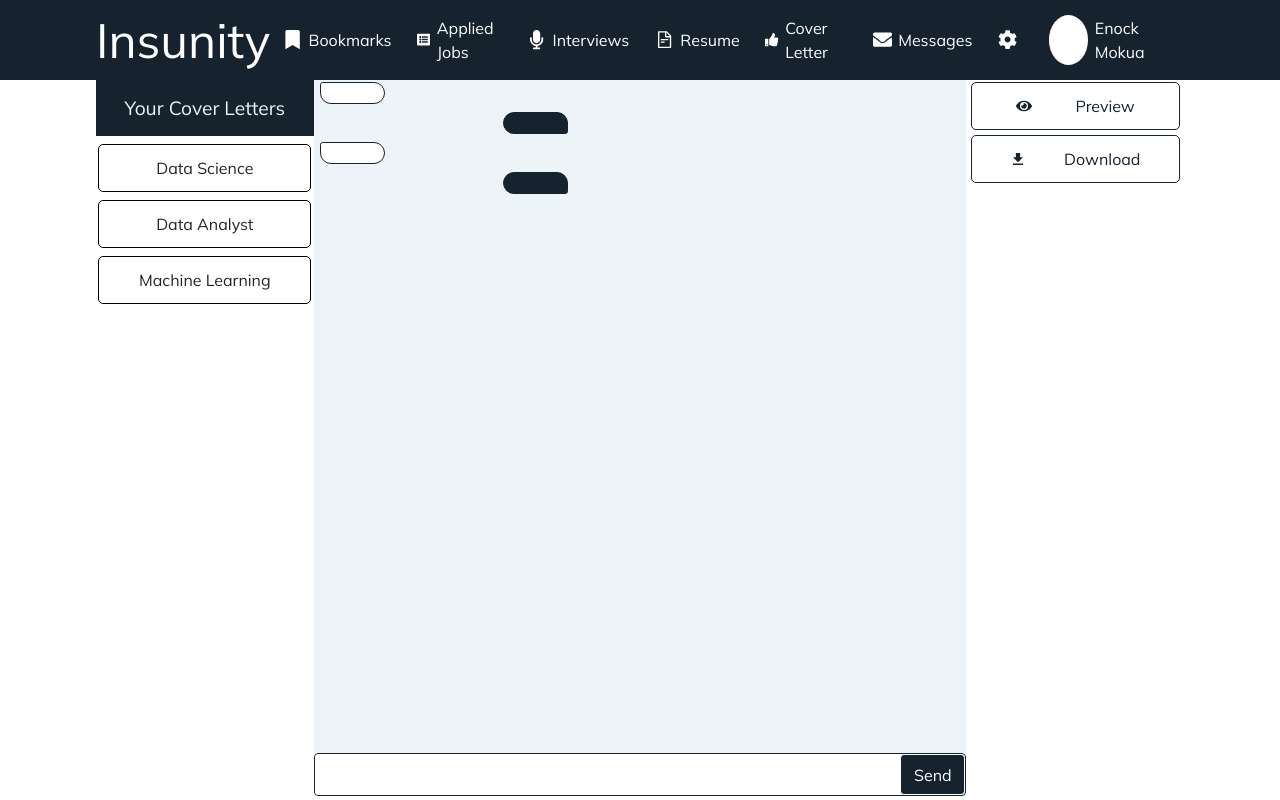
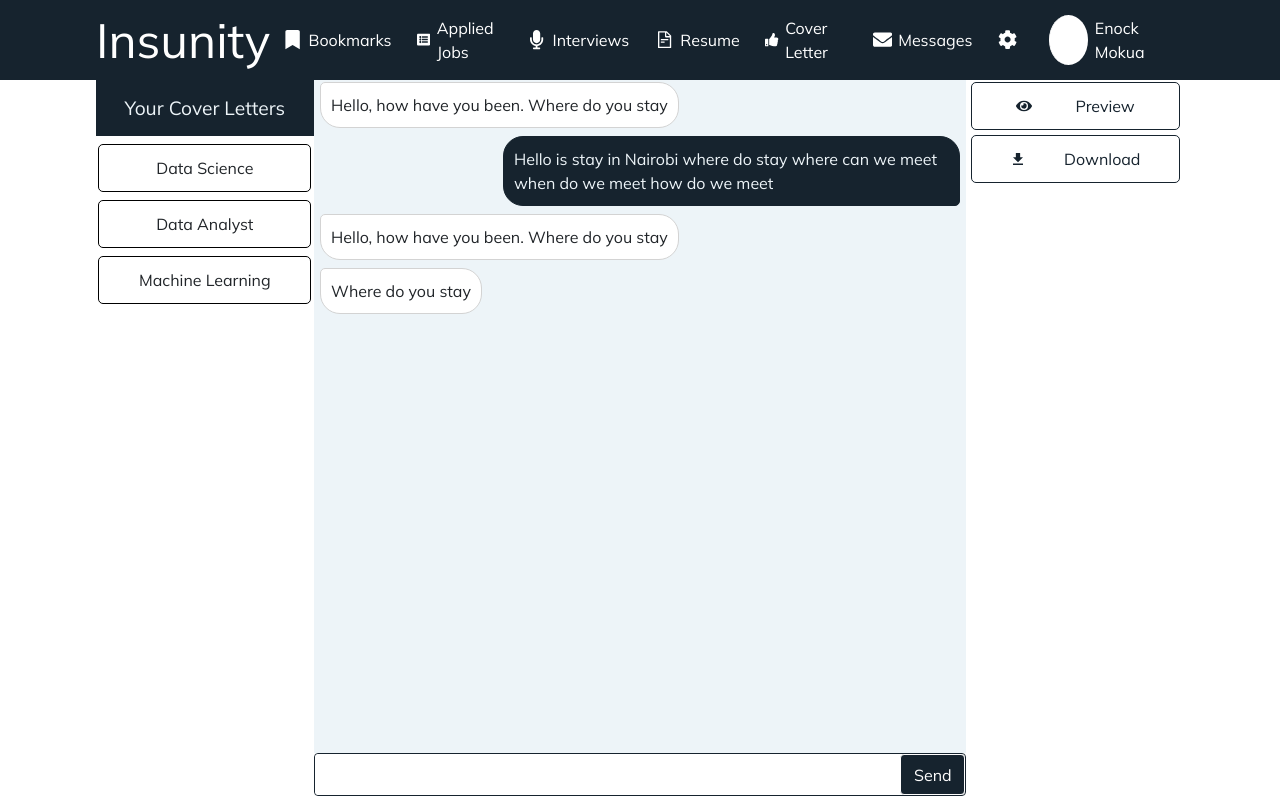
Before and after one commit to MokuaEnock/mboka, a React (Vite) app: page /seeker/cover in a window 1280 px wide. Built offline with nearby package versions, Linux system fonts and the light colour scheme; a small style sheet from the web is missing.

Commit message:
adjust teh covesrtion content of cover leeters

```diff
--- a/src/Pages/seeker/cover/cover.jsx
+++ b/src/Pages/seeker/cover/cover.jsx
@@ -18,10 +18,21 @@ export default function SeekerCover() {
 
           <div id="seeker-cover-2">
             <div id="seeker-c2-cont">
-              <p className="ai-chat"></p>
-              <p className="human-chat"></p>
-              <p className="ai-chat"></p>
-              <p className="human-chat"></p>
+              <div className="sender-chat">
+                <p>Hello, how have you been. Where do you stay</p>
+              </div>
+              <div className="receiver-chat">
+                <p>
+                  Hello is stay in Nairobi where do stay where can we meet when
+                  do we meet how do we meet
+                </p>
+              </div>
+              <div className="sender-chat">
+                <p>Hello, how have you been. Where do you stay</p>
+              </div>
+              <div className="sender-chat">
+                <p>Where do you stay</p>
+              </div>
             </div>
             <form id="seeker-c2-form">
               <input type="text" />
--- a/src/Pages/seeker/message/message.jsx
+++ b/src/Pages/seeker/message/message.jsx
@@ -113,7 +113,8 @@ const conversations = [
 ];
 
 export default function SeekerMessage() {
-  const [selectedChat, setSelectedChat] = useState(null);
+  const [selectedChat, setSelectedChat] = useState(conversations[0]?.id);
+  const [currentPage, setCurrentPage] = useState(1);
 
   function Container() {
     function ReceiverChat({ message }) {
@@ -136,13 +137,26 @@ export default function SeekerMessage() {
       setSelectedChat(id);
     };
 
+    const handleNextPage = () => {
+      setCurrentPage((prevPage) => prevPage + 1);
+    };
+
+    const handlePrevPage = () => {
+      setCurrentPage((prevPage) => prevPage - 1);
+    };
+
+    const filteredConversations = conversations.slice(
+      (currentPage - 1) * 5,
+      currentPage * 5
+    );
+
     return (
       <main className="seeker">
         <section className="seeker-resumes">
           <aside id="seeker-message-1">
             <span id="seeker-message-header">Your Messages</span>
             <div id="seeker-message-cont">
-              {conversations.map((conversation) => (
+              {filteredConversations.map((conversation) => (
                 <span
                   className={`chat-container ${
                     conversation.id === selectedChat ? "selected" : ""
@@ -155,13 +169,20 @@ export default function SeekerMessage() {
               ))}
             </div>
             <div id="seeker-message-foot">
-              <button>Back</button>
+              <button disabled={currentPage === 1} onClick={handlePrevPage}>
+                Back
+              </button>
               <span>
-                <p>1</p>
-                <p>1</p>
-                <p>1</p>
+                <p>{currentPage}</p>
+                <p>{currentPage + 1}</p>
+                <p>{currentPage + 2}</p>
               </span>
-              <button>Next</button>
+              <button
+                disabled={currentPage * 3 >= conversations.length}
+                onClick={handleNextPage}
+              >
+                Next
+              </button>
             </div>
           </aside>
 
```
